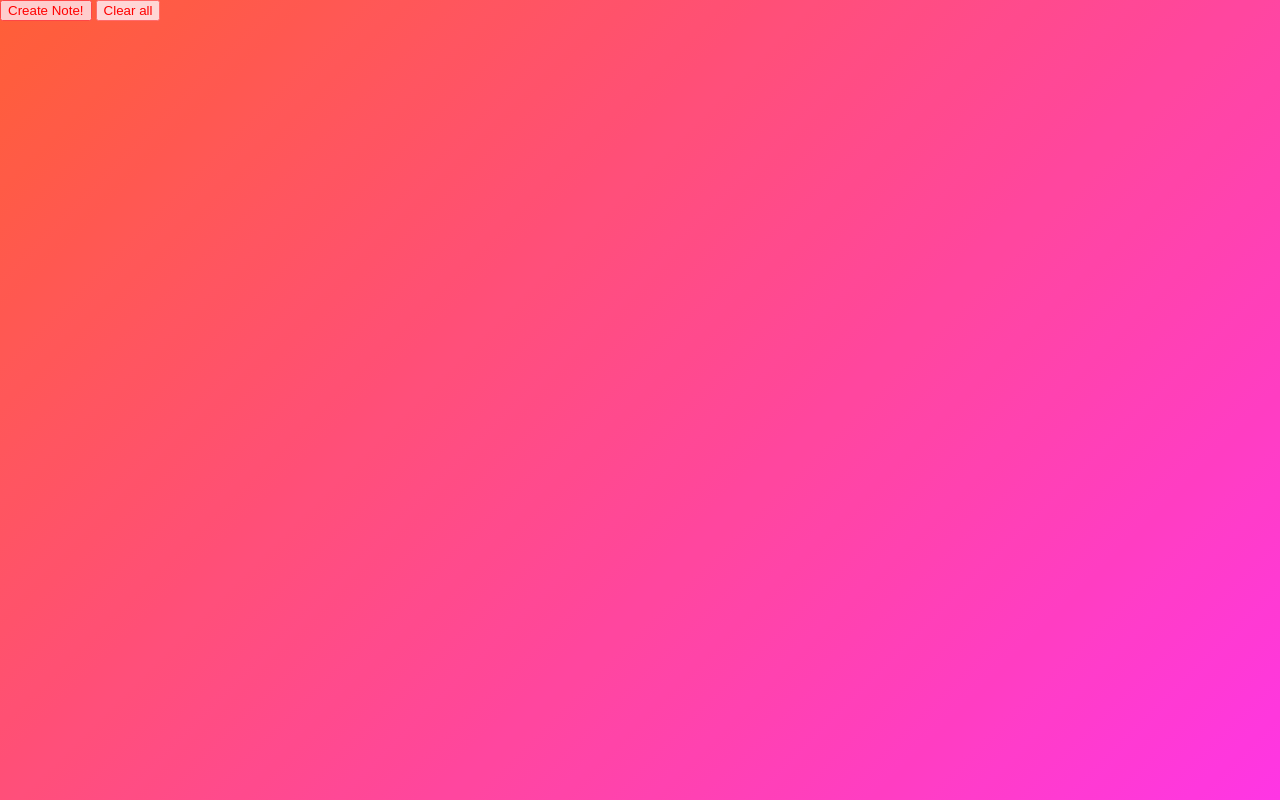
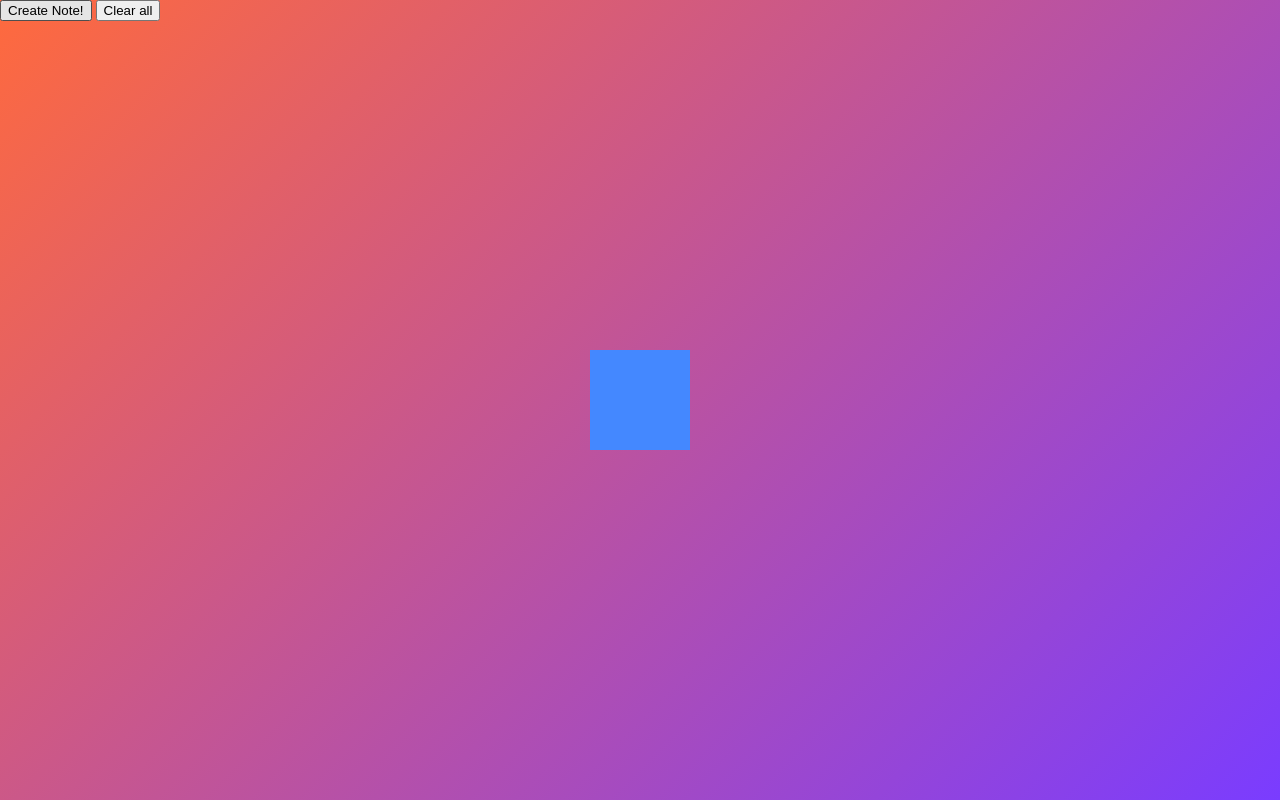
Before and after one commit to dlvanuunen/Liquid-glass-note-app, a plain HTML site: page index.html in a window 1280 px wide. Drawn offline with nearby package versions, Linux system fonts and the light colour scheme.

Commit message:
Migrated from webgl to three.js

```diff
--- a/graphics/render.js
+++ b/graphics/render.js
@@ -5,8 +5,19 @@ import { createView } from "./createView.js";
 // import shaders
 import { vertexShaderSource, fragmentShaderSource } from "./shaders.js";
 
+
+import * as THREE from
+  "https://cdn.jsdelivr.net/npm/three/build/three.module.js";
+
+
+
 const workspaceContent = document.getElementById("workspace-content");
 const workspace = document.getElementById("workspace");
+const threeCanvas = document.getElementById("three-canvas");
+
+
+const width = workspace.clientWidth
+const height=workspace.clientHeight
 
 //
 // Main render function
@@ -37,123 +48,81 @@ export function render() {
   return;
 }
 
-//
-// WebGL Boilerplate
-//
 
-export function initWebGL() {
-  console.log("WebGL initialization started");
-  const shaderCanvas = document.getElementById("shader-canvas");
-  const gl = shaderCanvas.getContext("webgl", {
+const scene = new THREE.Scene()
+const camera = new THREE.OrthographicCamera(
+  -width / 2,
+  width / 2,
+  height / 2,
+  -height / 2,
+  0.1,
+  1000
+);
+
+camera.position.z = 10;
+
+const renderer = new THREE.WebGLRenderer({
+canvas: threeCanvas,
 alpha: true,
-    antialias: true,
+antialias: true
+
+})
+
+function resizeRenderer() {
+  const width = workspace.clientWidth;
+  const height = workspace.clientHeight;
+
+  renderer.setSize(width, height);
+
+  camera.left = -width / 2;
+  camera.right = width / 2;
+  camera.top = height / 2;
+  camera.bottom = -height / 2;
+  camera.updateProjectionMatrix();
+  renderer.render(scene, camera);
+}
+
+
+
+const geometry = new THREE.BoxGeometry(
+  100, // width
+  100, // height
+  10   // depth
+);
+const material = new THREE.MeshBasicMaterial({
+  color: 0x4488ff
 });
 
-  if (!gl) {
-    console.error("WebGL is not supported");
-    return null;
-  }
+const testObject = new THREE.Mesh(geometry, material);
 
-  console.log(shaderCanvas);
-  console.log(gl);
+scene.add(testObject);
 
-  const vertexShader = createShader(gl, gl.VERTEX_SHADER, vertexShaderSource);
+resizeRenderer();
+window.addEventListener("resize", resizeRenderer);
 
-  const fragmentShader = createShader(
-    gl,
-    gl.FRAGMENT_SHADER,
-    fragmentShaderSource,
+
+
+// todo
+function createNoteMesh(placement) {
+
+  // Create geometry using placement.width and placement.height
+  const geometry = new THREE.BoxGeometry(
+    // TODO
   );
 
-  if (!vertexShader || !fragmentShader) return null;
-
-  const program = createProgram(gl, vertexShader, fragmentShader);
-  console.log("Shader program:", program);
-
-  if (!program) return null;
-
-  gl.useProgram(program);
-
-  const vertices = new Float32Array([-1, -1, 1, -1, -1, 1, -1, 1, 1, -1, 1, 1]);
-
-  const buffer = gl.createBuffer();
-
-  gl.bindBuffer(gl.ARRAY_BUFFER, buffer);
-  gl.bufferData(gl.ARRAY_BUFFER, vertices, gl.STATIC_DRAW);
-
-  const positionLocation = gl.getAttribLocation(program, "a_position");
-
-  gl.enableVertexAttribArray(positionLocation);
-  gl.vertexAttribPointer(positionLocation, 2, gl.FLOAT, false, 0, 0);
-
-  function resizeCanvas() {
-    const { width, height } = workspace.getBoundingClientRect();
-
-    shaderCanvas.width = width * window.devicePixelRatio;
-    shaderCanvas.height = height * window.devicePixelRatio;
-
-    gl.viewport(0, 0, shaderCanvas.width, shaderCanvas.height);
-  }
-
-  function clear() {
-    gl.clearColor(0, 0, 0, 0.5);
-    gl.clear(gl.COLOR_BUFFER_BIT);
-
-    gl.useProgram(program);
-
-    gl.uniform2f(
-      gl.getUniformLocation(program, "u_resolution"),
-      shaderCanvas.width,
-      shaderCanvas.height,
-    );
-
-    gl.drawArrays(gl.TRIANGLES, 0, 6);
-    console.log(gl.getError());
-  }
-
-  const resizeObserver = new ResizeObserver(() => {
-    resizeCanvas();
-    clear();
+  // Create a material
+  const material = new THREE.MeshBasicMaterial({
+    color: 0x4488ff
   });
 
-  resizeObserver.observe(workspace);
-  resizeCanvas();
-  clear();
+  // Combine geometry and material
+  const mesh = new THREE.Mesh(geometry, material);
 
-  return { gl, shaderCanvas, clear, resizeCanvas };
+  // TODO: Set mesh position using placement.x and placement.y
+  // Remember that the camera is centred around (0, 0).
+
+  // Add mesh to scene
+  scene.add(mesh);
+
+  return mesh;
 }
-
-//
-// WebGL / Shader Helper fuctions
-//
-
-function createShader(gl, type, source) {
-  const shader = gl.createShader(type);
-
-  gl.shaderSource(shader, source);
-  gl.compileShader(shader);
-
-  if (!gl.getShaderParameter(shader, gl.COMPILE_STATUS)) {
-    console.error(gl.getShaderInfoLog(shader));
-    gl.deleteShader(shader);
-    return null;
-  }
-
-  return shader;
-}
-
-function createProgram(gl, vertexShader, fragmentShader) {
-  const program = gl.createProgram();
-
-  gl.attachShader(program, vertexShader);
-  gl.attachShader(program, fragmentShader);
-  gl.linkProgram(program);
-
-  if (!gl.getProgramParameter(program, gl.LINK_STATUS)) {
-    console.error(gl.getProgramInfoLog(program));
-    gl.deleteProgram(program);
-    return null;
-  }
-
-  return program;
-}
--- a/index.html
+++ b/index.html
@@ -12,7 +12,7 @@
 
   <body>
     <div id="workspace">
-      <canvas id="shader-canvas"></canvas>
+      <canvas id="three-canvas"></canvas>
 
       <button id="add-note-button" type="button">Create Note!</button>
 
--- a/main.js
+++ b/main.js
@@ -3,8 +3,10 @@ import { createView } from "./graphics/createView.js";
 import { makeDraggable } from "./physics/drag.js";
 import { defaultPlacement } from "./items/placement.js";
 import { store, addItem, addPlacement, loadStore, saveStore } from "./store.js";
-import { initWebGL, render } from "./graphics/render.js";
+import { render } from "./graphics/render.js";
 
+import * as THREE from
+  "https://cdn.jsdelivr.net/npm/three/build/three.module.js";
 
 
 const workspace = document.getElementById("workspace-content");
@@ -12,7 +14,6 @@ const workspace = document.getElementById("workspace-content");
 
 loadStore();
 render();
-initWebGL();
 
 //
 
--- a/style.css
+++ b/style.css
@@ -10,7 +10,7 @@
         background: linear-gradient(135deg, #ff6a3d, #7a3cff);
     }
 
-
+/*
     #shader-canvas {
         position: relative;
         position: absolute;
@@ -19,7 +19,20 @@
           width: 100%;
     height: 100%;
         pointer-events: none
-    }
+    } */
+
+    #three-canvas {
+  position: absolute;
+  inset: 0;
+  width: 100%;
+  height: 100%;
+  z-index: 0;
+  pointer-events: none;
+}
+
+
+
+
 
     .note {
         position: absolute;
```
Also changed, not shown: graphics/glUtils.js (deleted). Lines whose indentation alone changed are shown as unchanged.
